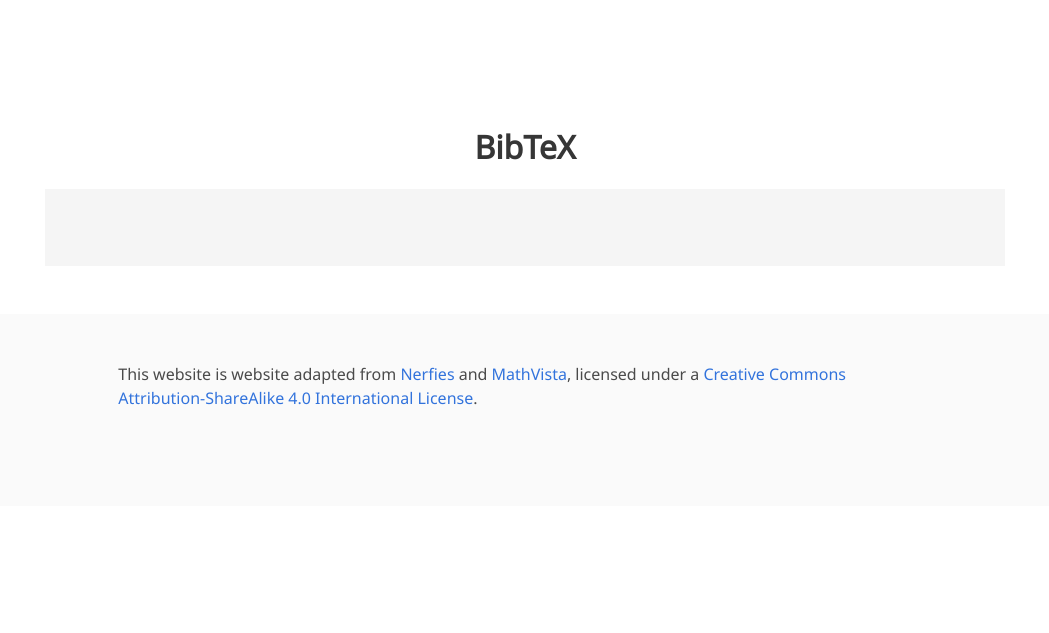
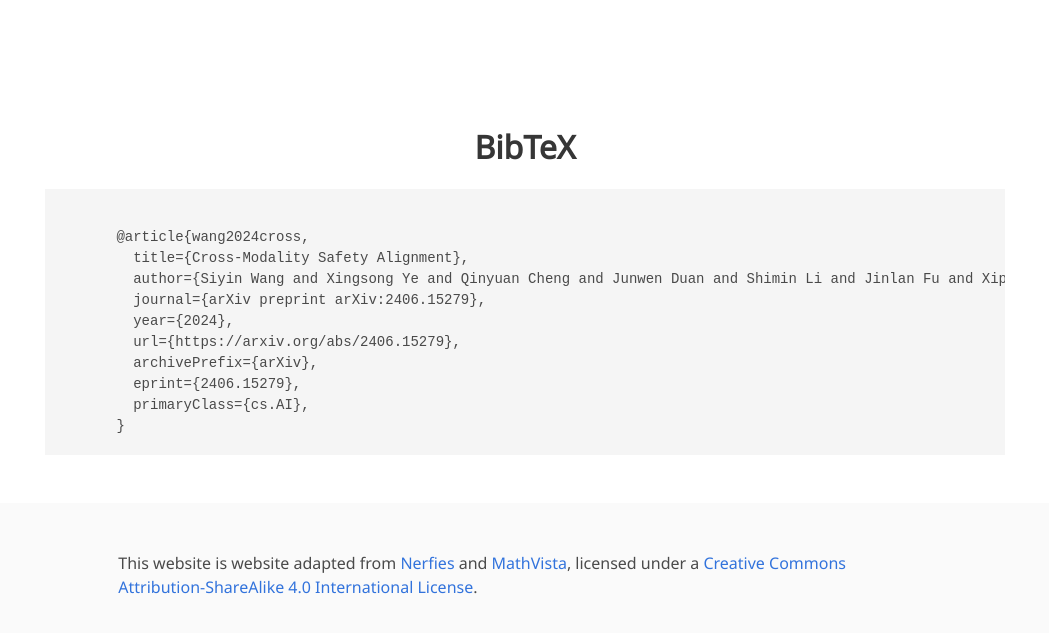
Before and after one commit to sinwang20/SIUO, a plain HTML site: page index.html in a window 1280 px wide. Shown: the part 5482-6115 px from the top of the page, without its empty margins (115-1164 px from the left). Before the commit the page ends 5988 px from the top, so only its background shows below. Drawn offline with nearby package versions, Linux system fonts and the light colour scheme; a script that the page names is missing; some icons are missing; a web font is replaced by a local one.

Commit message:
update htmll

```diff
--- a/index.html
+++ b/index.html
@@ -929,12 +929,16 @@
   <div class="container is-max-desktop content">
     <h2 class="title is-3 has-text-centered">BibTeX</h2>
     <pre><code>
-      <!-- @inproceedings{yue2023mmmu,
-        title={MMMU: A Massive Multi-discipline Multimodal Understanding and Reasoning Benchmark for Expert AGI},
-        author={Xiang Yue and Yuansheng Ni and Kai Zhang and Tianyu Zheng and Ruoqi Liu and Ge Zhang and Samuel Stevens and Dongfu Jiang and Weiming Ren and Yuxuan Sun and Cong Wei and Botao Yu and Ruibin Yuan and Renliang Sun and Ming Yin and Boyuan Zheng and Zhenzhu Yang and Yibo Liu and Wenhao Huang and Huan Sun and Yu Su and Wenhu Chen},
-        booktitle={Proceedings of CVPR},
+      @article{wang2024cross,
+        title={Cross-Modality Safety Alignment},
+        author={Siyin Wang and Xingsong Ye and Qinyuan Cheng and Junwen Duan and Shimin Li and Jinlan Fu and Xipeng Qiu and Xuanjing Huang},
+        journal={arXiv preprint arXiv:2406.15279},
         year={2024},
-      } -->
+        url={https://arxiv.org/abs/2406.15279},
+        archivePrefix={arXiv},
+        eprint={2406.15279},
+        primaryClass={cs.AI},
+      }
 </code></pre>
   </div>
 </section>
```
